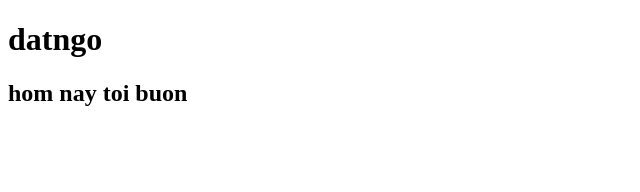
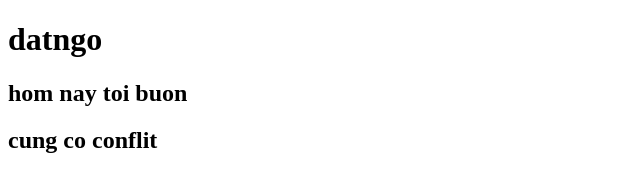
Before and after one commit to VanDar1011/learn_git, a plain HTML site: page index1.html in a window 1280 px wide. Shown: the whole page, without its empty margins (0-640 px from the left). Drawn offline with Linux system fonts and the light colour scheme.

Commit message:
edit file index1.html

```diff
--- a/index1.html
+++ b/index1.html
@@ -8,8 +8,9 @@
 </head>
 
 <body>
-<h1>datngo</h1>
+    <h1>datngo</h1>
     <h2>hom nay toi buon</h2>
+    <h2>cung co conflit</h2>
 </body>
 
 </html>
```
